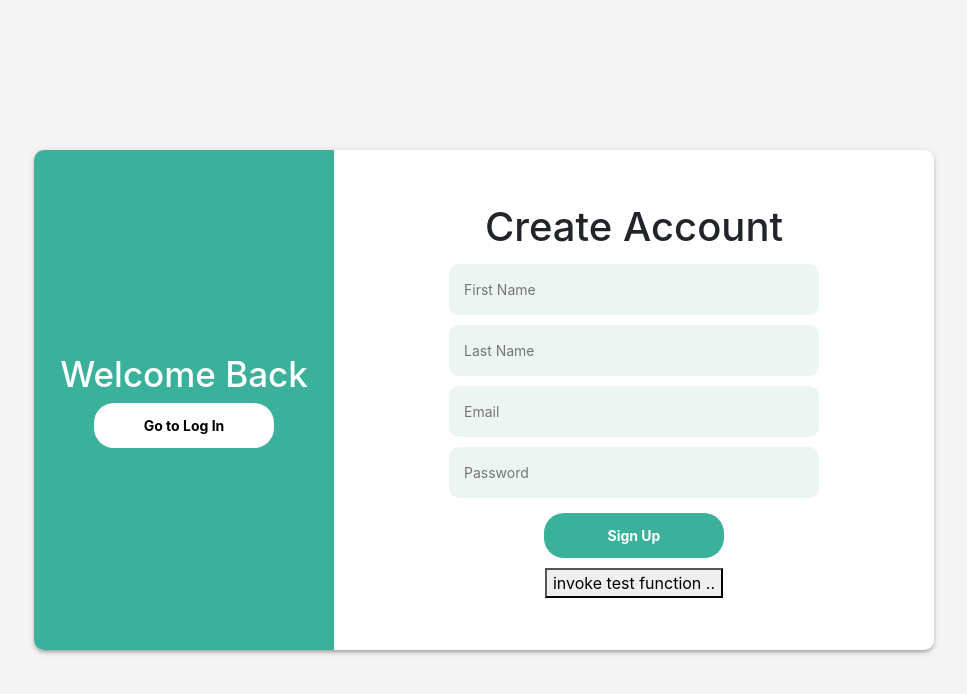
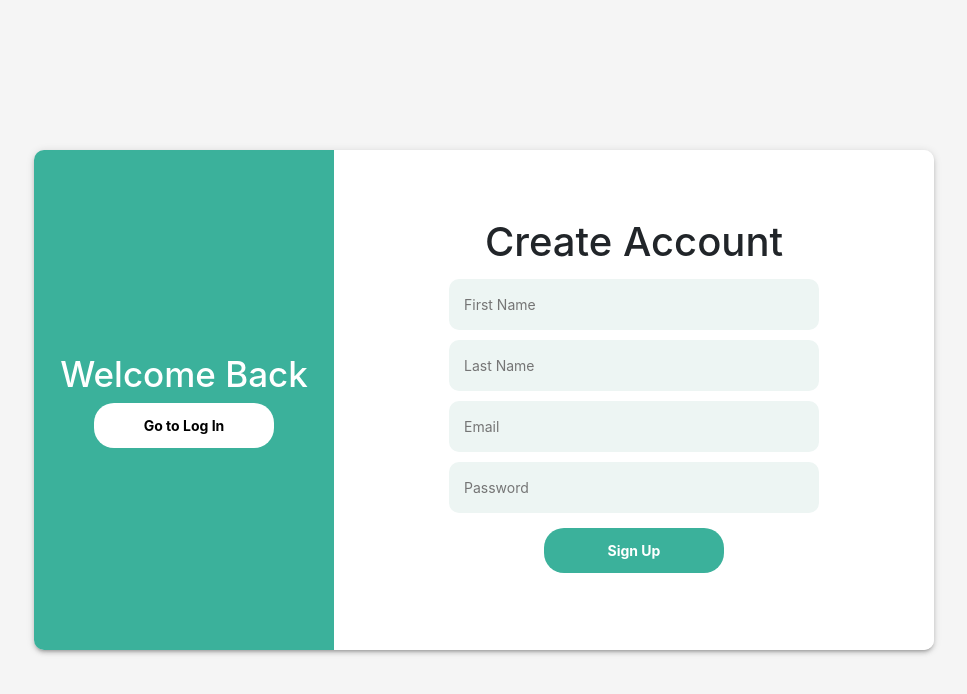
Before and after one commit to shaajiiii/mock-app-MERN, a React (Create React App) app in the folder client/: page /signup in a window 1280 px wide. Shown: the top 694 px of the page, without its empty margins (156-1123 px from the left). Built offline with nearby package versions, Linux system fonts and the light colour scheme; the HTML template or start-up script is replaced by a standard one.

Commit message:
cleaned up sign up form -done

```diff
--- a/client/src/components/signup/Signup.jsx
+++ b/client/src/components/signup/Signup.jsx
@@ -49,16 +49,16 @@
 	}
 
 	//test function M
-	let testSomething = ()=>{
-		let SignUpData = {
-			firstName: firstName,
-			lastName:lastName,
-			email:email,
-			password:password
-		}
-		console.log("test fuction log===");
-		console.log(SignUpData);
-	}
+	// let testSomething = ()=>{
+	// 	let SignUpData = {
+	// 		firstName: firstName,
+	// 		lastName:lastName,
+	// 		email:email,
+	// 		password:password
+	// 	}
+	// 	console.log("test fuction log===");
+	// 	console.log(SignUpData);
+	// }
 
 	return (
 		<div className='signup_container'>
@@ -118,9 +118,7 @@
 							Sign Up
 						</button>
 
-						<button onClick={testSomething}> invoke test function .. {
 
-						}</button>
 					</form>
 				</div>
 			</div>
```
